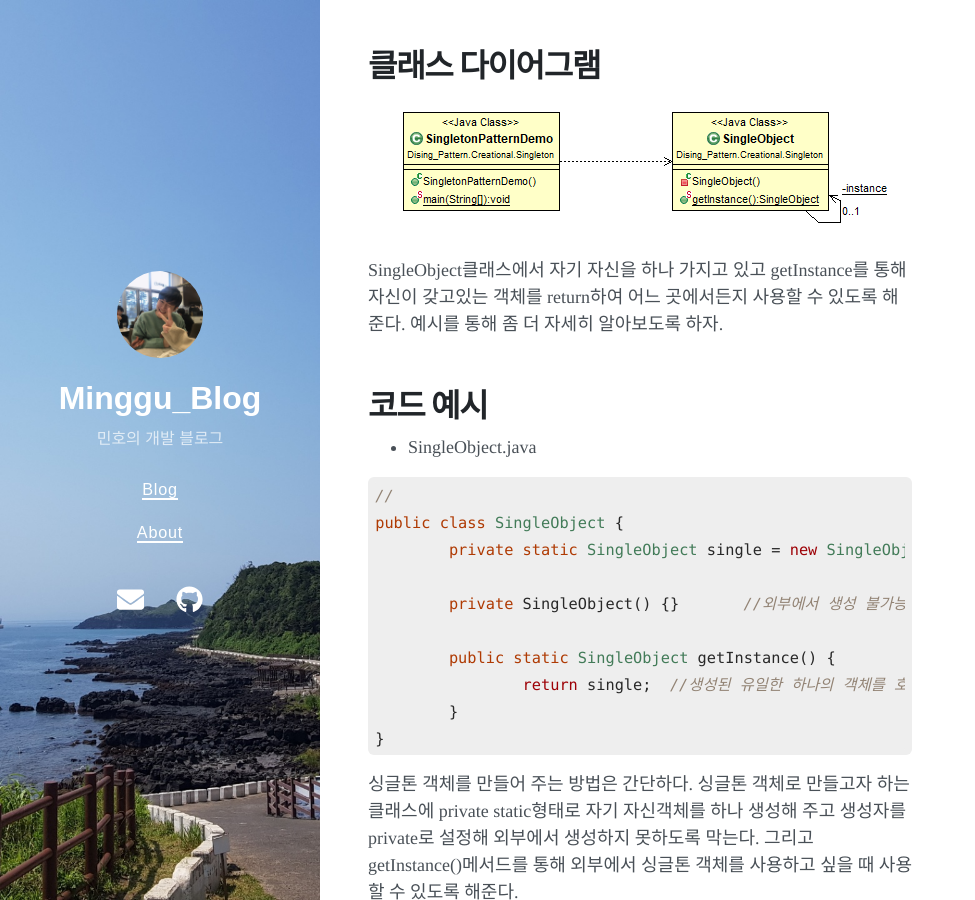
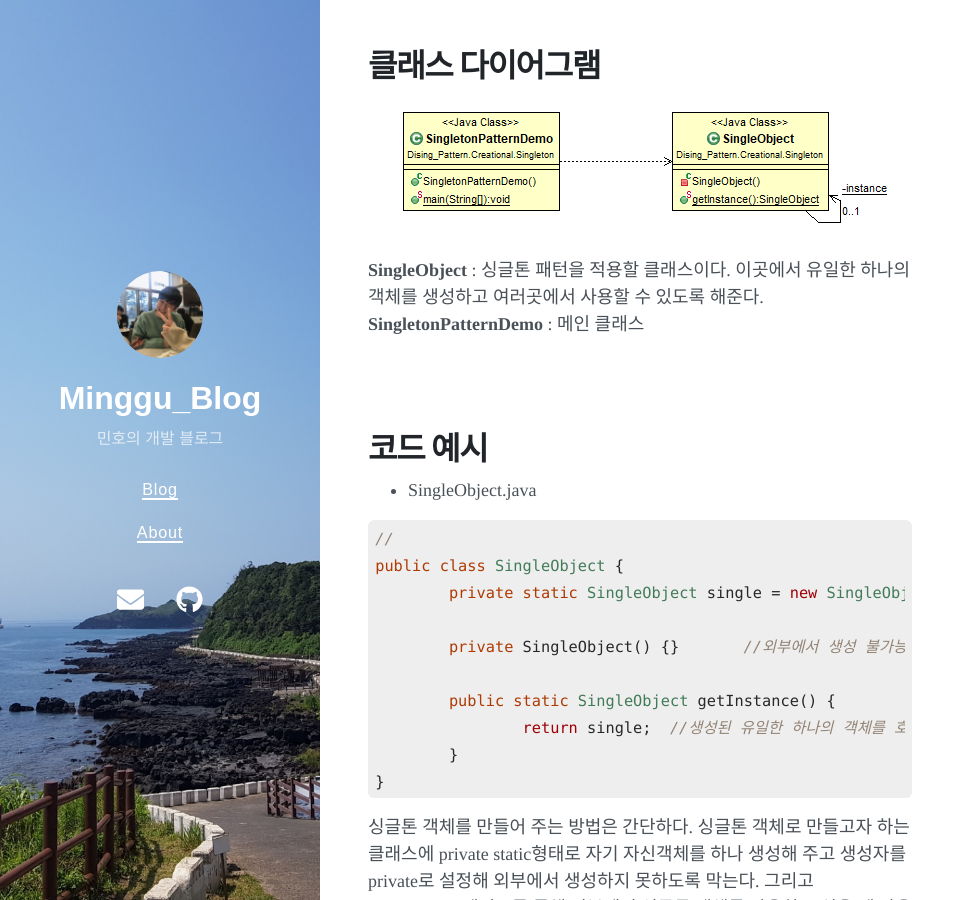
Before and after one commit to minggu-dev/minggu-dev.github.io, a Jekyll site: the page built from _posts/Design Pattern/Creational Pattern/2021-08-06-Design-Patten02.md, in a window 1280 px wide and 900 px high, scrolled down 1471 px. Shown: the whole window, without its empty margins (0-975 px from the left). Built offline with Jekyll 4.4.1, drawn with Linux system fonts in a browser that asks for light colours; nearby versions of some CDN libraries.

Commit message:
싱글톤 클래스다이어그램 설명 수정

```diff
--- a/_posts/Design Pattern/Creational Pattern/2021-08-06-Design-Patten02.md
+++ b/_posts/Design Pattern/Creational Pattern/2021-08-06-Design-Patten02.md
@@ -34,7 +34,10 @@ tags: Design-Patten software Creational-Pattern
 
 # 클래스 다이어그램
 ![Class Diagram](/img/design/creational/singleton-diagram.png)
-SingleObject클래스에서 자기 자신을 하나 가지고 있고 getInstance를 통해 자신이 갖고있는 객체를 return하여 어느 곳에서든지 사용할 수 있도록 해준다. 예시를 통해 좀 더 자세히 알아보도록 하자.
+
+**SingleObject** : 싱글톤 패턴을 적용할 클래스이다. 이곳에서 유일한 하나의 객체를 생성하고 여러곳에서 사용할 수 있도록 해준다.<br>
+**SingletonPatternDemo** : 메인 클래스
+
 <br><br>
 
 # 코드 예시
```
